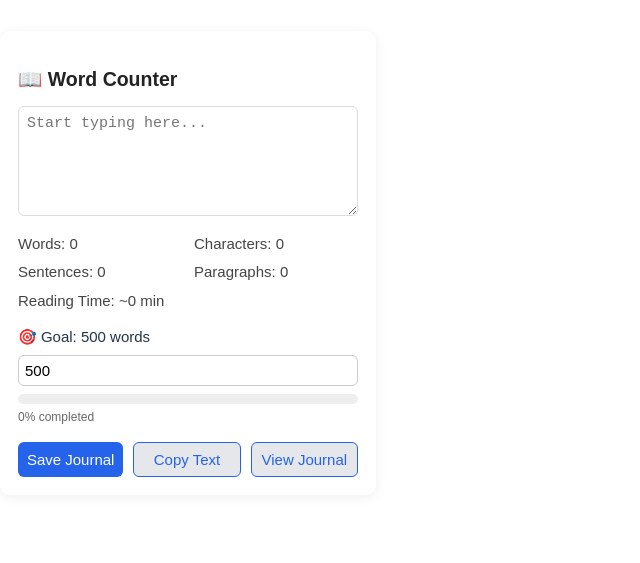
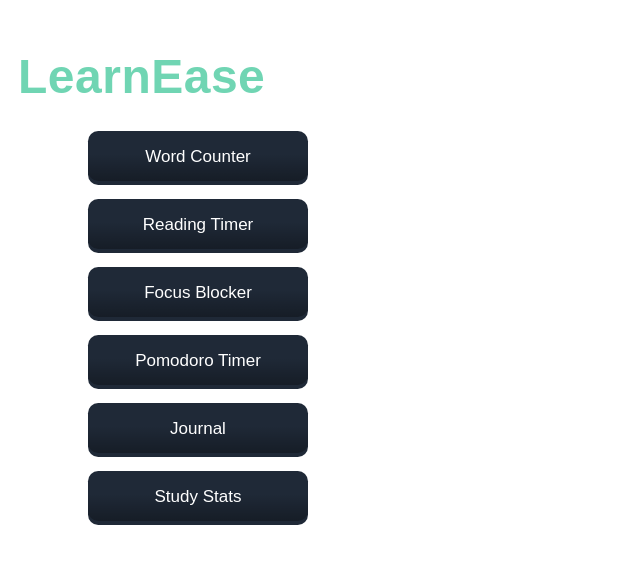
Before and after one commit to rudresh-coder/LearnEase, a React (Vite) app: page / in a window 1280 px wide. Shown: the part 137-700 px from the top of the page, without its empty margins (0-640 px from the left). Built offline with nearby package versions, Linux system fonts and the light colour scheme.

Commit message:
added main menu

```diff
--- a/src/App.tsx
+++ b/src/App.tsx
@@ -1,5 +1,52 @@
+import { useState } from "react";
 import WordCounter from "./utils/WordCounter";
+import "./AppMenu.css";
+
+const FEATURES = [
+  { key: "word", label: "Word Counter" },
+  { key: "reading", label: "Reading Timer" },
+  { key: "focus", label: "Focus Blocker" },
+  { key: "pomodoro", label: "Pomodoro Timer" },
+  { key: "journal", label: "Journal" },
+  { key: "stats", label: "Study Stats" },
+];
 
 export default function App() {
-  return <WordCounter />;
+  const [page, setPage] = useState<string | null>(null);
+
+  return (
+  <div className="app-menu-container">
+      {!page && (
+        <>
+          <h2 className="app-menu-title">LearnEase</h2>
+          <div className="app-menu-grid">
+            {FEATURES.map(f => (
+              <button
+                key={f.key}
+                className="app-menu-btn"
+                onClick={() => setPage(f.key)}
+              >
+                <span className="gradient"></span>
+                <span className="label">{f.label}</span>
+                <span className="transition"></span>
+              </button>
+            ))}
+          </div>
+        </>
+      )}
+      {page === "word" && <WordCounter />}
+      {/* {page === "reading" && <ReadingTimer />} */}
+      {/* {page === "focus" && <FocusBlocker />} */}
+      {/* {page === "pomodoro" && <StudyTimer />} */}
+      {/* {page === "journal" && <Journal />} */}
+      {/* {page === "stats" && <StudyStats />} */}
+      {page && (
+        <button className="app-menu-btn app-menu-back" onClick={() => setPage(null)}>
+        <span className="gradient"></span>
+        <span className="label">← Back to Home</span>
+        <span className="transition"></span>
+      </button>
+      )}
+  </div>
+);
 }
--- /dev/null
+++ b/src/AppMenu.css
@@ -0,0 +1,85 @@
+.app-menu-container {
+    width: 360px;
+    min-height: 480px;
+    padding: 18px;
+    font-family: sans-serif;
+    background-color: #fff;
+}
+
+.app-menu-title {
+    margin-bottom: 18px;
+    color: rgba(16, 185, 129, 0.6);
+    font-size: 3em;
+    font-weight: 900;
+    letter-spacing: 0.5px;
+}
+
+.app-menu-grid {
+    display: grid;
+    justify-items: center;
+    gap: 14px;
+}
+
+.app-menu-btn {
+    font-size: 17px;
+    padding: 1em 2.7em;
+    font-weight: 500;
+    background: #1f2937;
+    color: white;
+    border: none;
+    position: relative;
+    overflow: hidden;
+    border-radius: 0.6em;
+    cursor: pointer;
+    width: 90%;
+    width: 220px;
+}
+
+.app-menu-btn .gradient {
+    position: absolute;
+    width: 100%;
+    height: 100%;
+    left: 0;
+    top: 0;
+    border-radius: 0.6em;
+    margin-top: -0.25em;
+    background-image: linear-gradient(
+        rgba(0, 0, 0, 0),
+        rgba(0, 0, 0, 0),
+        rgba(0, 0, 0, 0.3)
+    );
+}
+
+.app-menu-btn .label {
+    position: relative;
+    top: -1px;
+}
+
+.app-menu-btn .transition {
+    transition-timing-function: cubic-bezier(0, 0, 0.2, 1);
+    transition-duration: 500ms;
+    background-color: rgba(16, 185, 129, 0.6);
+    border-radius: 9999px;
+    width: 0;
+    height: 0;
+    position: absolute;
+    left: 50%;
+    top: 50%;
+    transform: translate(-50%, -50%);
+}
+
+.app-menu-btn:hover .transition {
+    width: 14em;
+    height: 14em;
+}
+
+.app-menu-btn:active {
+    transform: scale(0.97);
+}
+
+.app-menu-back {
+    margin-top: 18px;
+    height: 55px;
+    padding: 0.5em 2.7em;
+    width: 235px;
+}
--- a/src/utils/WordCounter.css
+++ b/src/utils/WordCounter.css
@@ -61,7 +61,7 @@
 
   .wordcounter-progress {
     height: 100%;
-    background: #4f46e5;
+    background: rgba(14, 120, 84, 0.85);
     transition: width 0.3s;
   }
 
@@ -77,32 +77,94 @@
     margin-top: 8px;
   }
 
-  .wordcounter-btn {
+  .wordcounter-btn,
+  .wordcounter-btn-main {
     flex: 1;
-    padding: 8px 0;
-    font-size: 1em;
-    border-radius: 6px;
+    min-width: 0;
+    padding: 1em 0;
+    font-size: 17px;
+    font-weight: 500;
+    border-radius: 0.6em;
     border: none;
     cursor: pointer;
+    position: relative;
+    overflow: hidden;
     transition: background 0.2s;
+    height: 48px;
+    display: flex;
+    align-items: center;
+    justify-content: center;
   }
 
   .wordcounter-btn-primary {
-    background: #2563eb;
+    background: rgba(16, 185, 129, 0.85);
+    color: #fff;
+    border: 1.5px solid #11916c;
+  }
+
+  .wordcounter-btn-primary:hover {
+    background: #11916c;
+    border-color: #11916c;
     color: #fff;
   }
 
-  .wordcounter-btn-primary:hover {
-    background: #1e40af;
+  .wordcounter-btn-secondary {
+    background: rgba(16, 185, 129, 0.25);
+    color: #11916c;
+    border: 1.5px solid #11916c;
   }
 
-  .wordcounter-btn-secondary {
-    background: #e5e7eb;
-    color: #2563eb;
-    border: 1px solid #2563eb;
+  .wordcounter-btn-secondary:hover {
+    background: #11916c;
+    color: #fff;
+    border-color: #11916c;
   }
-  .wordcounter-btn-secondary:hover {
-    background: #dbeafe;
-    color: #1e40af;
-    border-color: #1e40af;
+
+  .wordcounter-btn-main {
+    background: #1f2937;
+    color: white;
   }
+
+  .wordcounter-btn-main .gradient {
+    position: absolute;
+    width: 100%;
+    height: 100%;
+    left: 0;
+    top: 0;
+    border-radius: 0.6em;
+    margin-top: -0.25em;
+    background-image: linear-gradient(
+      rgba(0, 0, 0, 0),
+      rgba(0, 0, 0, 0),
+      rgba(0, 0, 0, 0.3)
+    );
+  }
+
+  .wordcounter-btn-main .label {
+    position: relative;
+    top: -1px;
+    z-index: 1;
+  }
+
+  .wordcounter-btn-main .transition {
+    transition-timing-function: cubic-bezier(0, 0, 0.2, 1);
+    transition-duration: 500ms;
+    background-color: rgba(16, 185, 129, 0.6);
+    border-radius: 9999px;
+    width: 0;
+    height: 0;
+    position: absolute;
+    left: 50%;
+    top: 50%;
+    transform: translate(-50%, -50%);
+    z-index: 0;
+  }
+
+  .wordcounter-btn-main:hover .transition {
+    width: 14em;
+    height: 14em;
+  }
+
+  .wordcounter-btn-main:active {
+    transform: scale(0.97);
+  }
--- a/src/utils/WordCounter.tsx
+++ b/src/utils/WordCounter.tsx
@@ -142,8 +142,10 @@ export default function WordCounter(): JSX.Element {
       </div>
 
       <div className="wordcounter-buttons">
-        <button onClick={handleSaveToJournal} className="wordcounter-btn wordcounter-btn-primary">
-          Save Journal
+        <button onClick={handleSaveToJournal} className="wordcounter-btn wordcounter-btn-main">
+          <span className="gradient"></span>
+          <span className="label">Save Journal</span>
+          <span className="transition"></span>
         </button>
         <button onClick={handleCopy} className="wordcounter-btn wordcounter-btn-secondary">
           Copy Text
```
